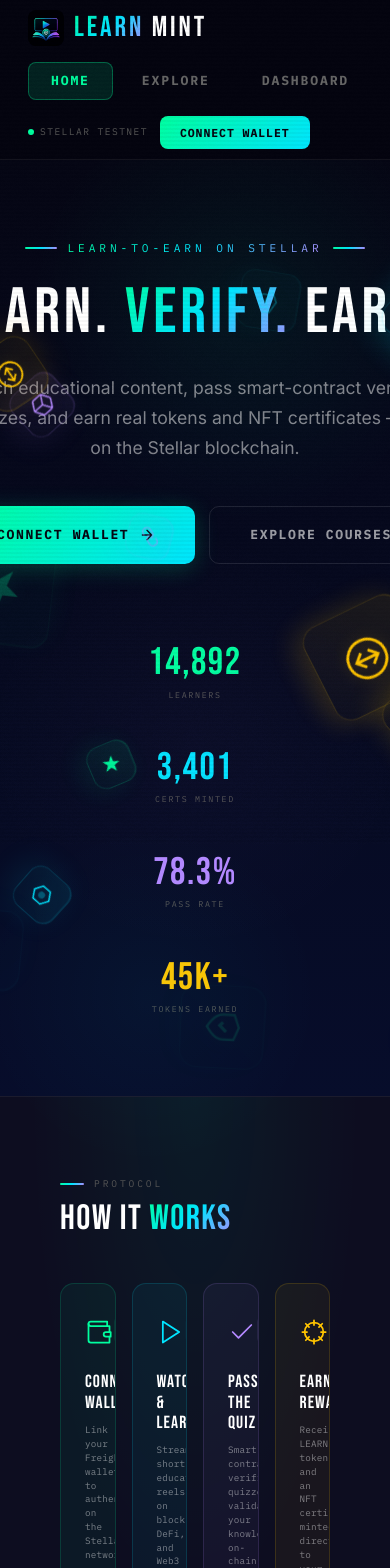
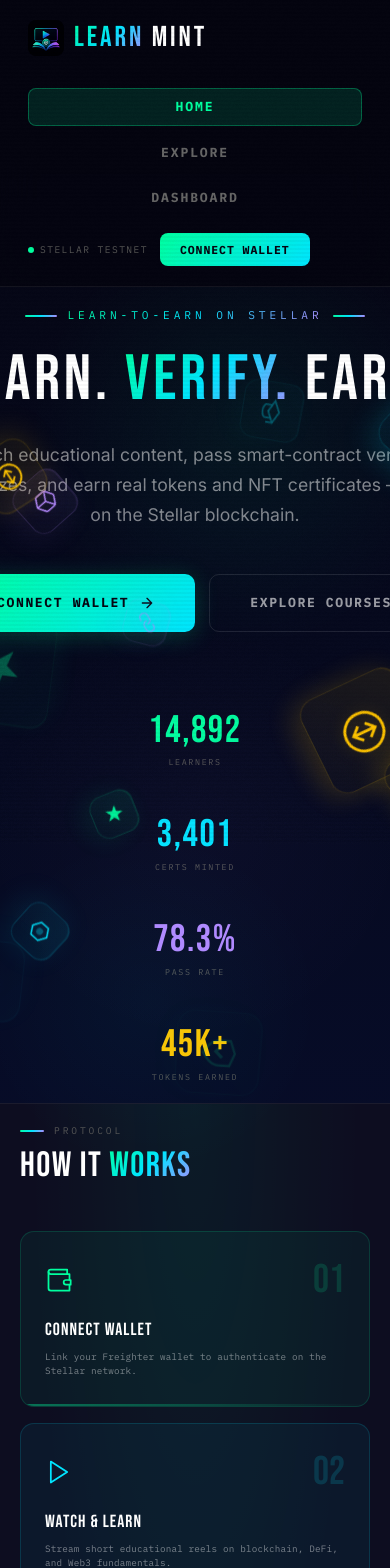
Before and after one commit to Rajdeep-droid/Learn-Mint, a Next.js app in the folder frontend/: page / in a window 390 px wide. Shown: the top 1568 px of the page. Built offline with nearby package versions, Linux system fonts and the light colour scheme; no server answers; a web font is replaced by a local one; what @stellar/stellar-sdk would draw is missing.

Commit message:
feat: initialize frontend project with Next.js, Tailwind CSS, and Stellar integration dependencies

```diff
--- a/frontend/package.json
+++ b/frontend/package.json
@@ -11,6 +11,7 @@
   "dependencies": {
     "@stellar/freighter-api": "^6.0.1",
     "@stellar/stellar-sdk": "^15.0.1",
+    "jspdf": "^4.2.1",
     "next": "16.2.4",
     "react": "19.2.4",
     "react-dom": "19.2.4",
--- a/frontend/src/app/globals.css
+++ b/frontend/src/app/globals.css
@@ -242,10 +242,26 @@
   .bottom-grid { grid-template-columns: 1fr !important; }
   .video-section { flex-direction: column !important; align-items: center !important; }
   .video-section .chapter-side { max-width: 100% !important; }
+  .mobile-grid-1 { grid-template-columns: repeat(2, 1fr) !important; }
 }
 
-/* Mobile: ≤640px */
-@media (max-width: 640px) {
+/* Mobile: ≤768px */
+@media (max-width: 768px) {
+  .mobile-col { flex-direction: column !important; }
+  .mobile-col-reverse { flex-direction: column-reverse !important; }
+  .mobile-grid-1 { grid-template-columns: 1fr !important; }
+  .mobile-grid-2 { grid-template-columns: 1fr 1fr !important; }
+  .mobile-p { padding: 20px !important; }
+  .mobile-p-x { padding-left: 20px !important; padding-right: 20px !important; }
+  .mobile-p-y { padding-top: 20px !important; padding-bottom: 20px !important; }
+  .mobile-text-center { text-align: center !important; justify-content: center !important; }
+  .mobile-hide { display: none !important; }
+  .mobile-wrap { flex-wrap: wrap !important; }
+  .mobile-nav-links { flex-direction: column !important; gap: 8px !important; width: 100%; margin-top: 16px; }
+  .mobile-text-xl { font-size: 2.5rem !important; }
+  .mobile-text-sm { font-size: 0.8rem !important; }
+  .mobile-w-full { width: 100% !important; }
+
   .stats-grid { grid-template-columns: repeat(2, 1fr) !important; gap: 8px !important; }
   .course-header { padding: 24px 20px 20px !important; }
   .course-header h1 { font-size: 2.2rem !important; }
--- a/frontend/src/app/page.tsx
+++ b/frontend/src/app/page.tsx
@@ -92,7 +92,7 @@
   return (
     <div style={{ overflow: "hidden" }}>
       {/* ── HERO ───────────────────────────────────────────── */}
-      <section style={{
+      <section className="mobile-col mobile-p" style={{
         minHeight: "calc(100vh - 92px)",
         display: "flex", flexDirection: "column", justifyContent: "center", alignItems: "center",
         padding: "80px 60px", position: "relative", textAlign: "center",
@@ -181,7 +181,7 @@
       </section>
 
       {/* ── HOW IT WORKS ───────────────────────────────────── */}
-      <section style={{
+      <section className="mobile-p" style={{
         padding: "80px 60px", borderTop: "1px solid rgba(255,255,255,0.06)",
         background: "var(--gradient-glow), var(--dim)",
       }}>
@@ -200,7 +200,7 @@
           HOW IT <span className="text-gradient">WORKS</span>
         </h2>
 
-        <div style={{ display: "grid", gridTemplateColumns: "repeat(4, 1fr)", gap: 16 }}>
+        <div className="mobile-grid-1" style={{ display: "grid", gridTemplateColumns: "repeat(4, 1fr)", gap: 16 }}>
           {STEPS.map(s => (
             <div key={s.num} style={{
               padding: "28px 24px", borderRadius: 14,
@@ -236,7 +236,7 @@
       </section>
 
       {/* ── FEATURES ───────────────────────────────────────── */}
-      <section style={{ padding: "80px 60px", borderTop: "1px solid rgba(255,255,255,0.06)" }}>
+      <section className="mobile-p" style={{ padding: "80px 60px", borderTop: "1px solid rgba(255,255,255,0.06)" }}>
         <div style={{
           fontFamily: "var(--font-mono)", fontSize: "0.6rem", letterSpacing: "0.3em",
           textTransform: "uppercase", color: "#555", marginBottom: 12,
@@ -252,7 +252,7 @@
           BUILT FOR <span className="text-gradient">WEB3</span>
         </h2>
 
-        <div style={{ display: "grid", gridTemplateColumns: "repeat(3, 1fr)", gap: 16 }}>
+        <div className="mobile-grid-1" style={{ display: "grid", gridTemplateColumns: "repeat(3, 1fr)", gap: 16 }}>
           {FEATURES.map(f => (
             <div key={f.title} style={{
               padding: "32px 28px", borderRadius: 14,
@@ -316,9 +316,9 @@
       </section>
 
       {/* ── FOOTER ─────────────────────────────────────────── */}
-      <footer style={{
+      <footer className="mobile-p mobile-col mobile-text-center" style={{
         padding: "24px 60px", borderTop: "1px solid rgba(255,255,255,0.06)",
-        display: "flex", justifyContent: "space-between", alignItems: "center",
+        display: "flex", justifyContent: "space-between", alignItems: "center", gap: 16
       }}>
         <span style={{ fontFamily: "var(--font-mono)", fontSize: "0.55rem", letterSpacing: "0.15em", color: "#444" }}>
           © 2024 LEARN MINT — POWERED BY STELLAR
```
Also changed, not shown: 1 other file (tests, documents, lock files or other folders).
